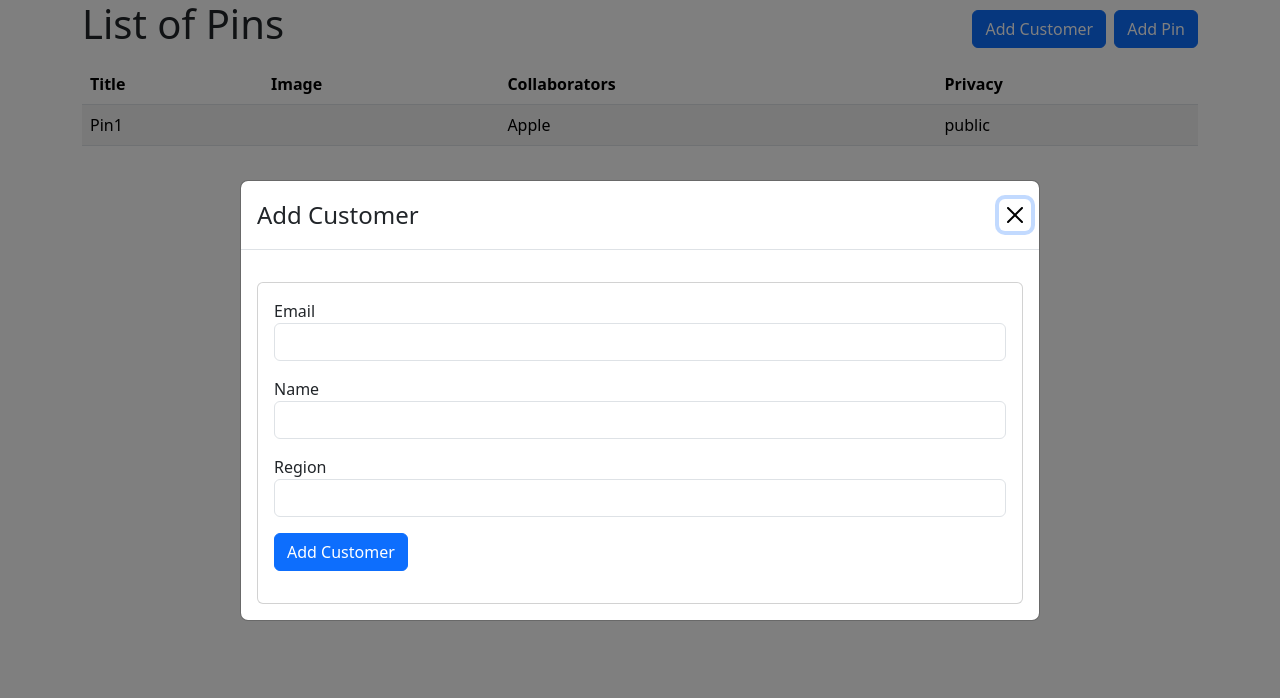
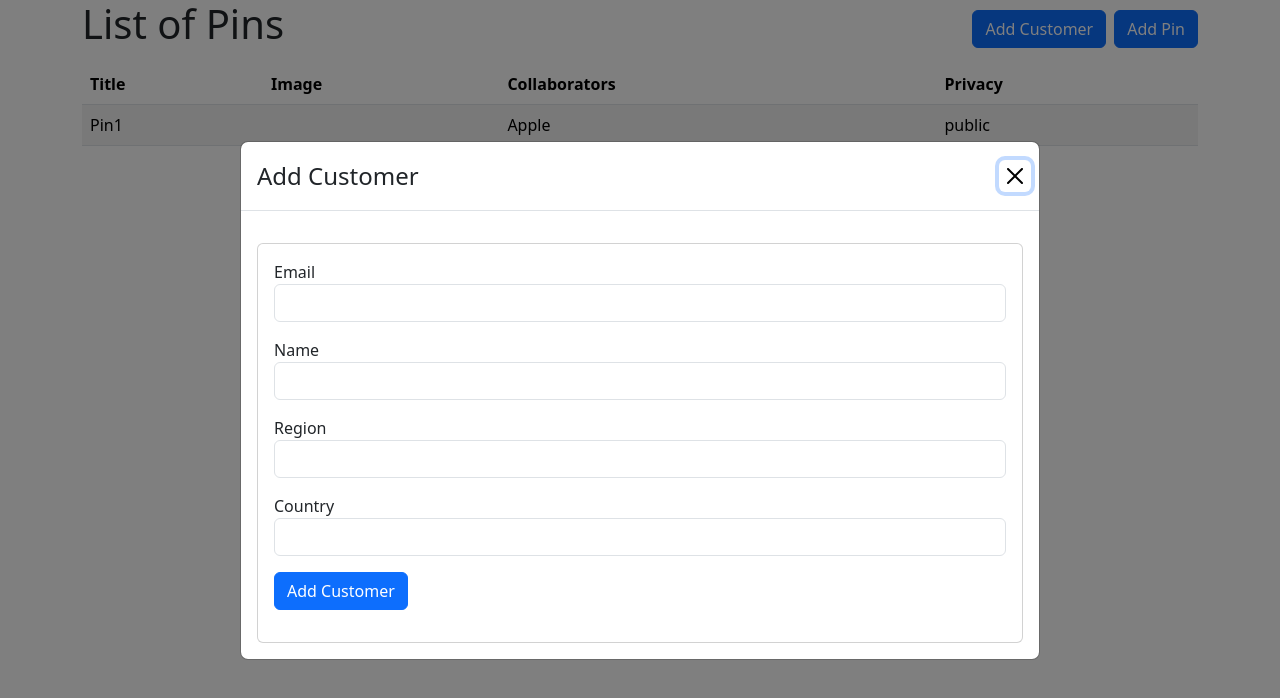
Before and after one commit to mrugendrashilvant/pin-customers, an Angular app: page / in a window 1280 px wide. Both pictures are taken after a click on the button "Add Customer". Shown: the top 698 px of the page. Built offline with nearby package versions, Linux system fonts and the light colour scheme.

Commit message:
autocomplete for region and country added

```diff
--- a/src/app/app.component.ts
+++ b/src/app/app.component.ts
@@ -5,6 +5,7 @@ import {NgbModal, NgbTooltip} from "@ng-bootstrap/ng-bootstrap";
 import {PinData} from "./utils/interface";
 import {PrivacyOptions} from "./utils/enum";
 import {CustomerComponent} from "./customer/customer.component";
+import {HttpClientModule} from "@angular/common/http";
 
 
 const PINS: PinData[] = [
@@ -19,7 +20,7 @@ const PINS: PinData[] = [
 @Component({
   selector: 'app-root',
   standalone: true,
-  imports: [CommonModule, RouterOutlet, NgbTooltip],
+  imports: [CommonModule, RouterOutlet, NgbTooltip, HttpClientModule],
   templateUrl: './app.component.html',
   styleUrl: './app.component.scss'
 })
--- a/src/app/app.config.ts
+++ b/src/app/app.config.ts
@@ -2,7 +2,8 @@ import { ApplicationConfig } from '@angular/core';
 import { provideRouter } from '@angular/router';
 
 import { routes } from './app.routes';
+import {provideHttpClient} from "@angular/common/http";
 
 export const appConfig: ApplicationConfig = {
-  providers: [provideRouter(routes)]
+  providers: [provideRouter(routes), provideHttpClient()]
 };
--- a/src/app/customer/customer.component.html
+++ b/src/app/customer/customer.component.html
@@ -1,4 +1,3 @@
-
 <div class="modal-header">
   <h4 class="modal-title" id="modal-basic-title">Add Customer</h4>
   <button type="button" data-dismiss="modal" class="btn-close" (click)="modal.close()" aria-label="Close"></button>
@@ -20,21 +19,42 @@
           <label for="name">Name</label>
           <input id="name" type="text" formControlName="name" class="form-control"
                  [ngClass]="{ 'is-invalid': form.submitted && registerUser.controls.name.invalid }">
-<!--            <div *ngIf="form.submitted && controls.password.invalid" class="text-danger">-->
-<!--              <small *ngIf="controls.password.errors?.required">Password is required.</small>-->
-<!--            </div>-->
+                      <div *ngIf="form.submitted && registerUser.controls.name.invalid" class="text-danger">
+                        <small *ngIf="registerUser.controls.name.errors?.['required']">Name is required.</small>
+                      </div>
         </div>
         <div class="form-group">
           <label for="region">Region</label>
           <input id="region" type="text" formControlName="region" class="form-control"
+                 [ngbTypeahead]="search" [inputFormatter]="formatter" [resultTemplate]="regionTmp"
                  [ngClass]="{ 'is-invalid': form.submitted && registerUser.controls.region.invalid }">
-
+          <ng-template #regionTmp let-r="result" let-t="term">
+            <div class="rounded-3 p-2">
+              {{ r }}
+            </div>
+          </ng-template>
+          <small *ngIf="searching" class="form-text text-muted">searching...</small>
+          <div class="invalid-feedback" *ngIf="searchFailed">Sorry, suggestions could not be loaded.</div>
           <div *ngIf="form.submitted && registerUser.controls.region.invalid" class="text-danger">
-              <small *ngIf="registerUser.controls.region.errors?.['required']">Password is required.</small>
+            <small *ngIf="registerUser.controls.region.errors?.['required']">Region is required.</small>
           </div>
         </div>
         <div class="form-group">
-            <button type="submit" class="btn btn-primary">Add Customer</button>
+          <label for="country">Country</label>
+          <input id="country" type="text" formControlName="country" class="form-control"
+                 [ngbTypeahead]="searchCountry" [inputFormatter]="formatter" [resultTemplate]="countryTmp"
+                 [ngClass]="{ 'is-invalid': form.submitted && registerUser.controls.country.invalid }">
+          <ng-template #countryTmp let-r="result" let-t="term">
+            <div class="rounded-3 p-2 h-25 overflow-auto">
+              {{ r }}
+            </div>
+          </ng-template>
+          <div *ngIf="form.submitted && registerUser.controls.country.invalid" class="text-danger">
+            <small *ngIf="registerUser.controls.country.errors?.['required']">Country is required.</small>
+          </div>
+        </div>
+        <div class="form-group">
+          <button [disabled]="disabled" type="submit" class="btn btn-primary">Add Customer</button>
         </div>
       </div>
     </div>
--- a/src/app/customer/customer.component.ts
+++ b/src/app/customer/customer.component.ts
@@ -1,14 +1,17 @@
 import {Component, inject} from '@angular/core';
 import {FormControl, FormGroup, ReactiveFormsModule, Validators} from "@angular/forms";
 import {CommonModule} from "@angular/common";
-import {NgbActiveModal} from "@ng-bootstrap/ng-bootstrap";
+import {NgbActiveModal, NgbTypeahead} from "@ng-bootstrap/ng-bootstrap";
+import {catchError, debounceTime, distinctUntilChanged, Observable, of, OperatorFunction, switchMap, tap} from "rxjs";
+import {ApiHelperService} from "../service/api-helper.service";
 
 @Component({
   selector: 'app-customer',
   standalone: true,
   imports: [
     ReactiveFormsModule,
-    CommonModule
+    CommonModule,
+    NgbTypeahead
   ],
   templateUrl: './customer.component.html',
   styleUrl: './customer.component.scss'
@@ -19,10 +22,63 @@ export class CustomerComponent {
     name: new FormControl('', Validators.required),
     email: new FormControl('', [Validators.required, Validators.email]),
     region: new FormControl('', Validators.required),
-    country: new FormControl(''),
-  })
+    country: new FormControl('', Validators.required),
+  });
+
+  disabled: boolean = false;
+  searching: boolean = false;
+  searchFailed: boolean = false;
+  countrySearchFailed: boolean = true;
+
+  constructor(private apiHelper: ApiHelperService) {
+  }
 
   onSubmit(ev:SubmitEvent) {
     ev.preventDefault();
   }
+
+  searchCountry: OperatorFunction<string, readonly string[]> = (text$: Observable<string>) =>
+    text$.pipe(
+      debounceTime(300),
+      distinctUntilChanged(),
+      tap(() => this.searching = true),
+      switchMap((country) => {
+        let region = this.registerUser.controls.region.value;
+        if(region){
+          return this.apiHelper.getCountry(country, region).pipe(
+            tap(() => this.countrySearchFailed = false),
+            catchError(() => {
+              this.countrySearchFailed = true;
+              return of([]);
+            }))
+        }
+
+          return of([])
+        }
+      ),
+      tap(() => this.searching = false)
+    )
+
+  search: OperatorFunction<string, readonly string[]> = (text$: Observable<string>) =>
+    text$.pipe(
+      debounceTime(300),
+      distinctUntilChanged(),
+      tap(() => this.searching = true),
+      switchMap(region =>
+        this.apiHelper.getRegion(region).pipe(
+          tap(() => this.searchFailed = false),
+          catchError(() => {
+            this.searchFailed = true;
+            return of([]);
+          }))
+      ),
+      tap(() => this.searching = false)
+    )
+
+  formatter = (x: string) => {
+    if (x) {
+      return x;
+    }
+    return '';
+  }
 }
--- /dev/null
+++ b/src/app/service/api-helper.service.ts
@@ -0,0 +1,46 @@
+import { Injectable } from '@angular/core';
+import {HttpClient, HttpParams} from "@angular/common/http";
+import {map, of} from "rxjs";
+
+const PARAMS = new HttpParams();
+
+@Injectable({
+  providedIn: 'root'
+})
+export class ApiHelperService {
+
+  constructor(
+    public http: HttpClient,
+  ) { }
+
+  getRegion(region:string) {
+    if (region === '') {
+      return of([]);
+    }
+    return this.http
+      .get<[any, string[]]>('https://api.first.org/data/v1/countries', {params: PARAMS.set('q', region)})
+      .pipe(map((response:any) => response['data']))
+      .pipe(map((data: {[key:string]:{country: string, region: string} }) => {
+        let reqData:string[] = [];
+        for(let [key, value] of Object.entries(data)) {
+          if(reqData.includes(value.region)) continue;
+          reqData.push(value.region);
+        }
+        return reqData.slice(0,10)
+      }));
+  }
+
+  getCountry(country:string, region: string) {
+    if(country === '') return of([]);
+    return this.http
+      .get<[any, string[]]>('https://api.first.org/data/v1/countries', {params: {"q": country, "region": region}})
+      .pipe(map((response:any) => response['data']))
+      .pipe(map((data: {[key:string]:{country: string, region: string} }) => {
+        let reqData:string[] = [];
+        for(let [key, value] of Object.entries(data)) {
+          reqData.push(value.country);
+        }
+        return reqData.slice(0,10)
+      }));
+  }
+}
```
Also changed, not shown: 1 other file (tests, documents, lock files or other folders). Lines whose indentation alone changed are shown as unchanged.
